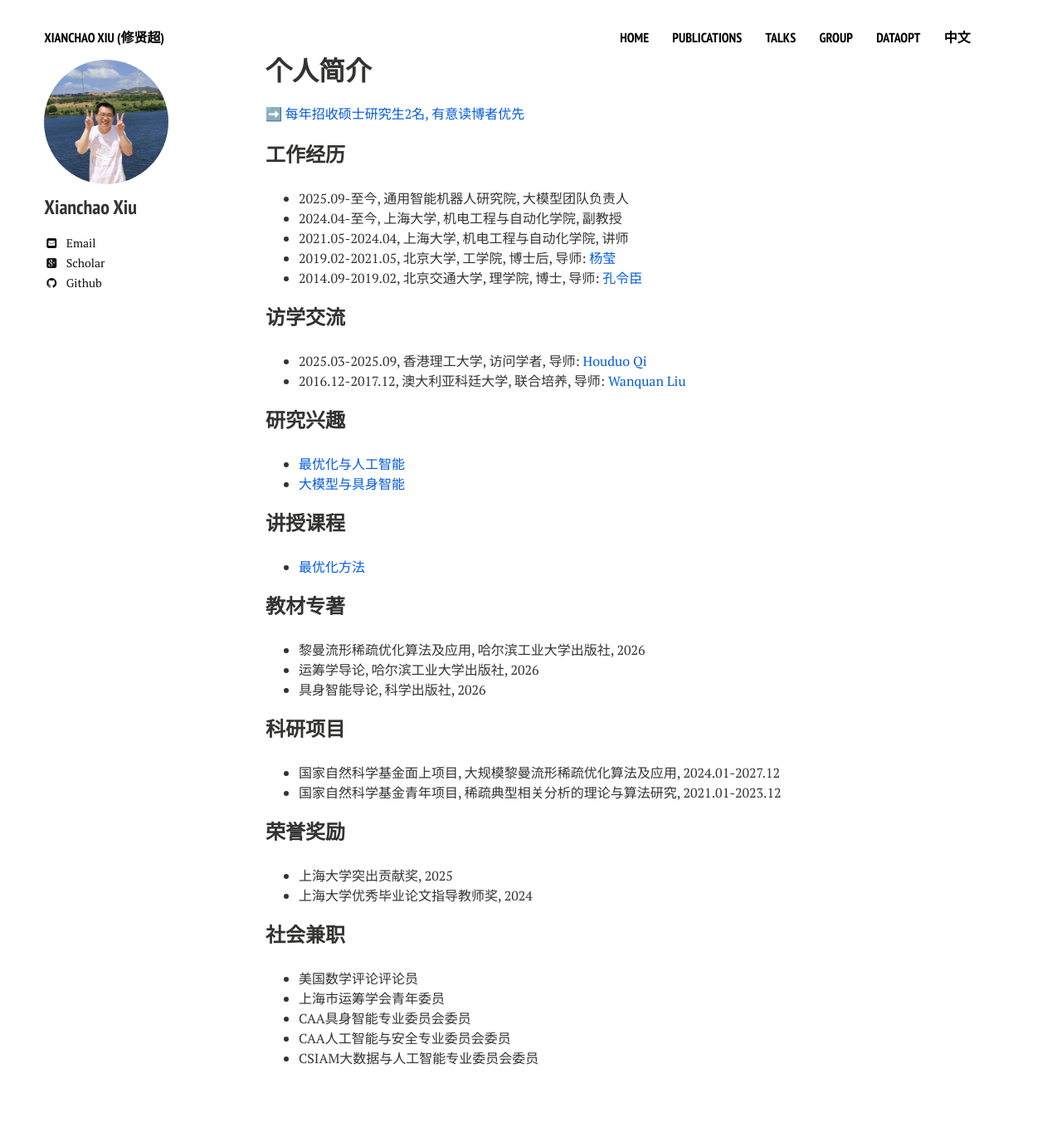
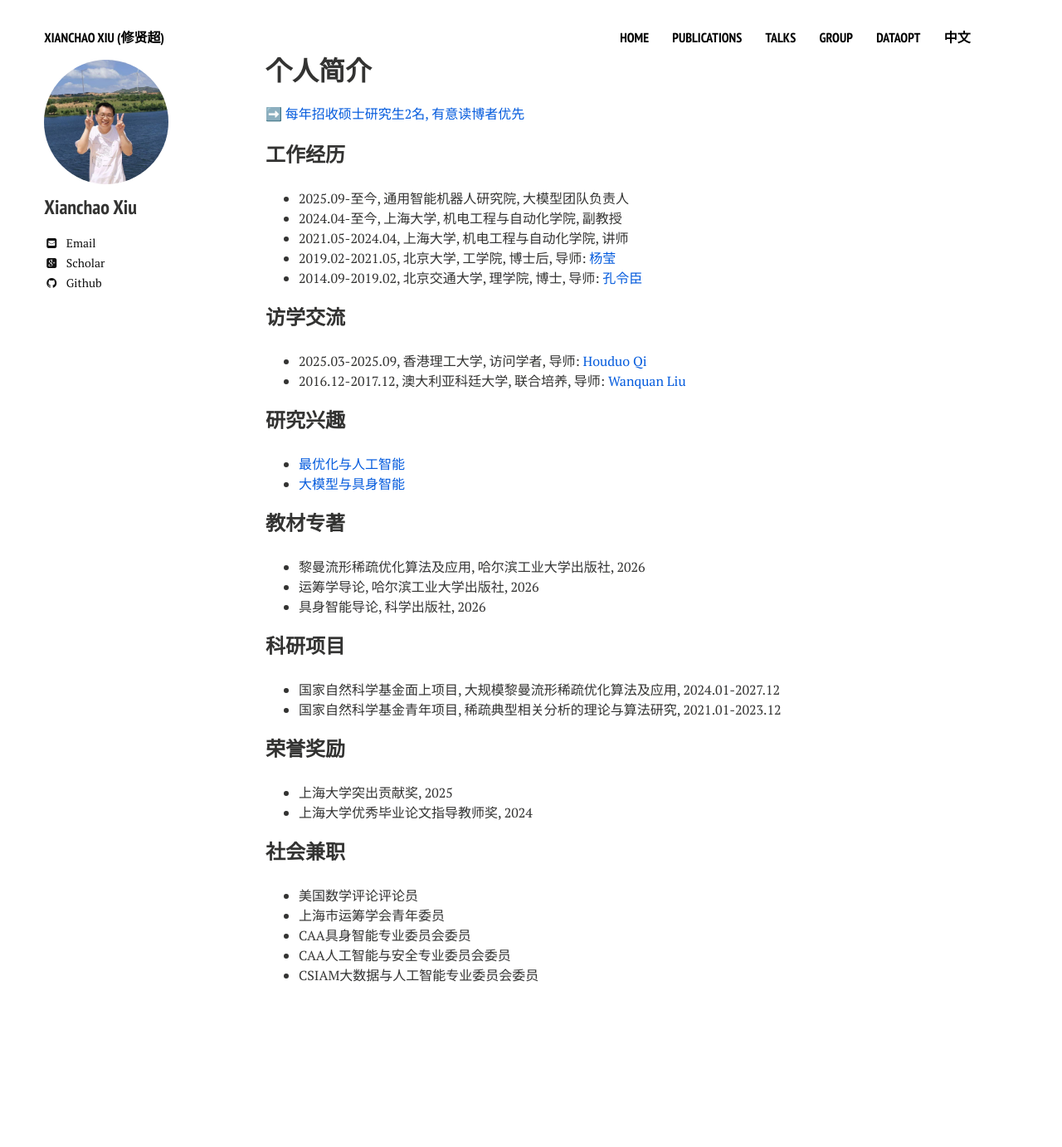
Before and after one commit to xianchaoxiu/xianchaoxiu.github.io, a Jekyll site: the page built from chinese/index.md, in a window 1280 px wide. Shown: the whole page at 83% size. Built offline with Jekyll 4.4.1, drawn with Linux system fonts in a browser that asks for light colours; nearby versions of some CDN libraries; after the commit the page ends 1282 px from its top, so only the background shows below that.

Commit message:
Update index.md

```diff
--- a/chinese/index.md
+++ b/chinese/index.md
@@ -28,10 +28,6 @@ share: false
 * <a href="https://xianchaoxiu.github.io/chinese/research/VLA/" class="textlink" target="_blank"> 大模型与具身智能 </a><br>
 
 
-### 讲授课程
-* <a href="https://xianchaoxiu.github.io/chinese/course/OPT/" class="textlink" target="_blank"> 最优化方法 </a> <br>
-
-
 ### 教材专著
 * 黎曼流形稀疏优化算法及应用, 哈尔滨工业大学出版社, 2026 <br>
 * 运筹学导论, 哈尔滨工业大学出版社, 2026 <br>
```
